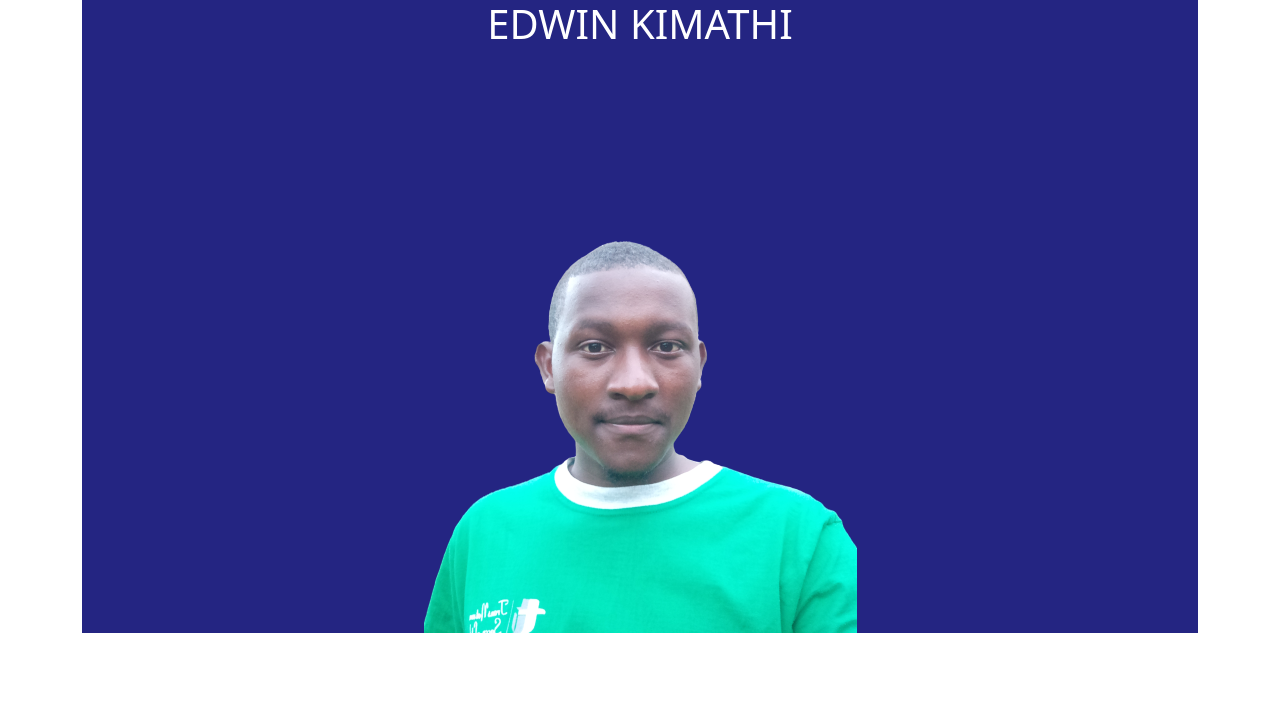
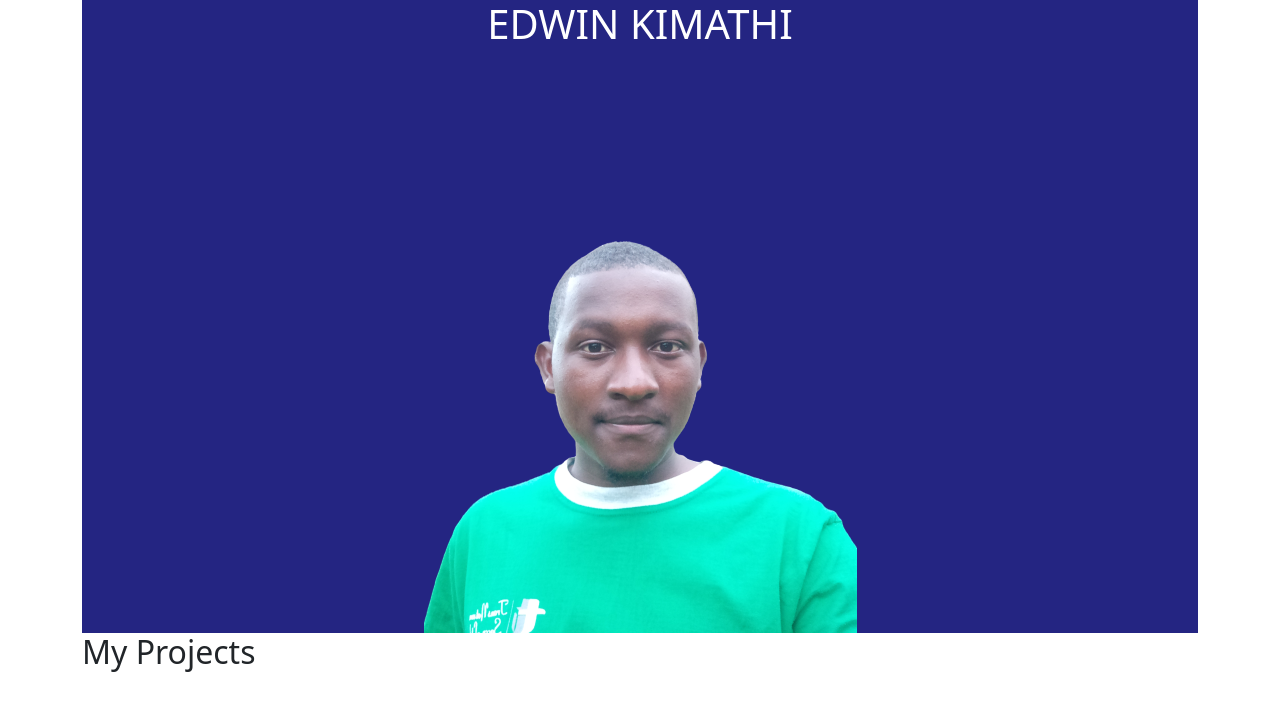
Before and after one commit to edwinkim16/portfolio-landing, a plain HTML site: page index.html in a window 1280 px wide. Drawn offline with Linux system fonts and the light colour scheme.

Commit message:
adding my projects part

```diff
--- a/index.html
+++ b/index.html
@@ -15,6 +15,10 @@
             <h1>EDWIN KIMATHI</h1>
             <img src="./Assets/IMG_20210114_183859-removebg-preview.png" alt="EDWIN" id="img">
         </div>
+        <div class="sect2">
+            <h2>My Projects</h2>
+
+        </div>
 
     </div>
 </body>
```
